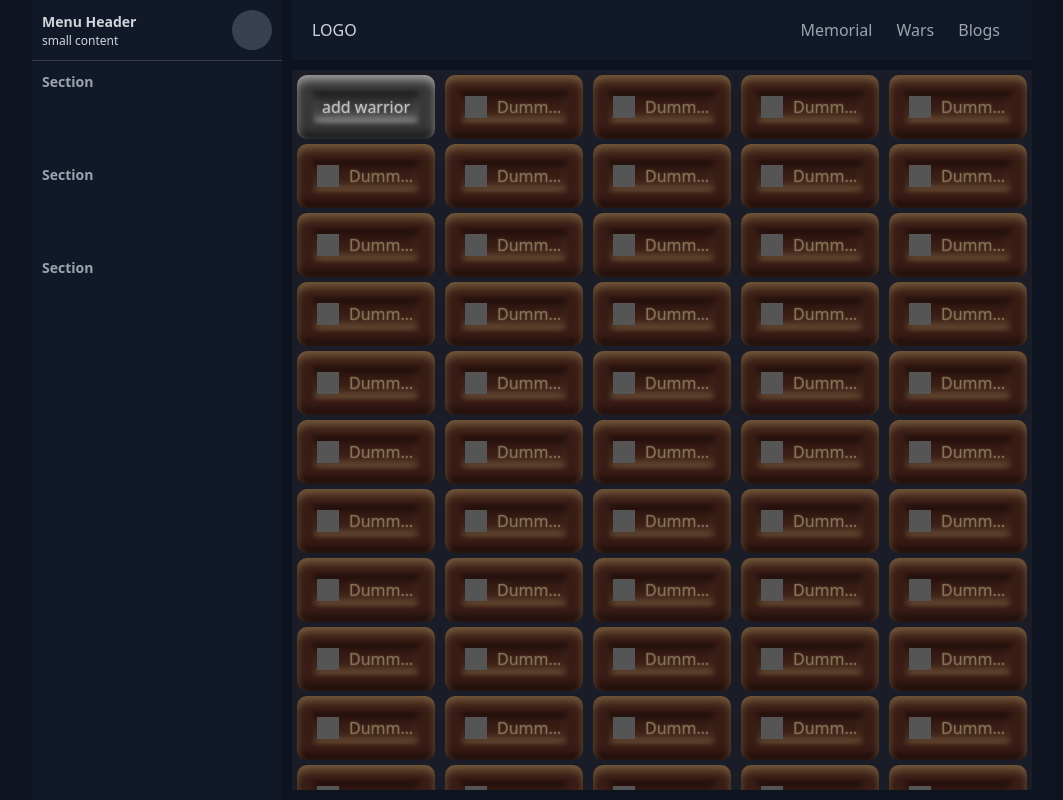
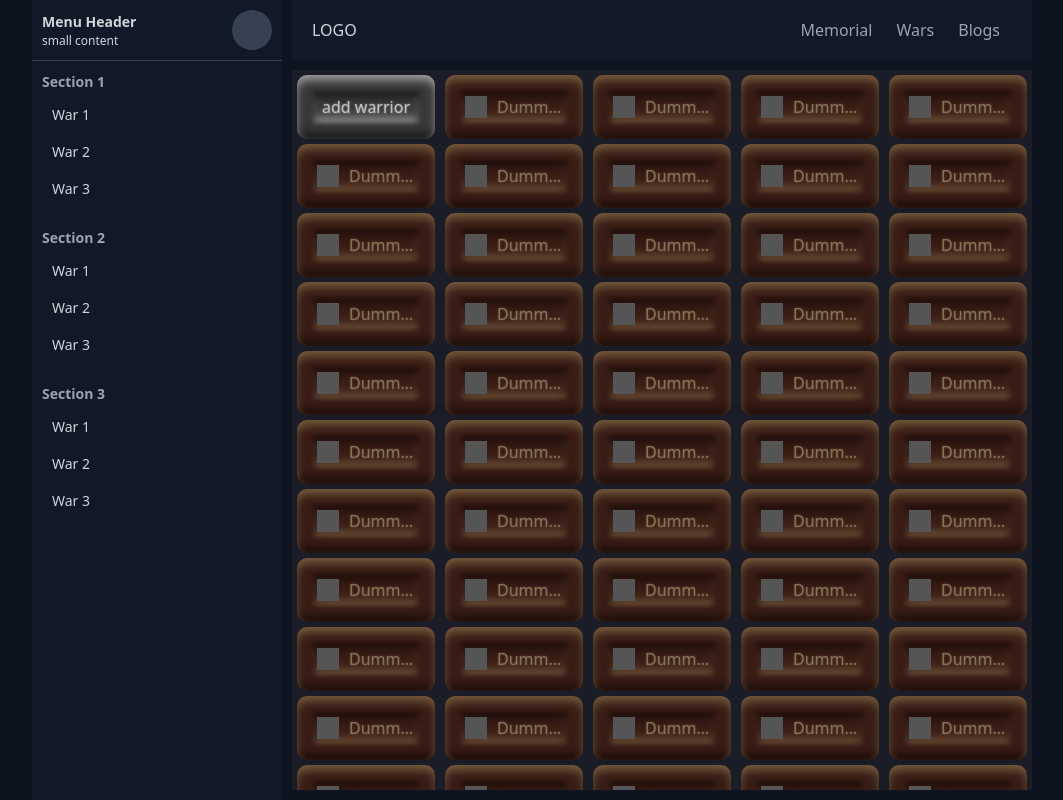
Before and after one commit to sudhanshushekhar-cw/warmemorial, a React (Create React App) app: page / in a window 1280 px wide. Shown: the whole page, without its empty margins (108-1171 px from the left). Built offline with nearby package versions, Linux system fonts and the light colour scheme; no server answers.

Commit message:
fix menu backdrop and dummy menu list

```diff
--- a/src/components/Menu.js
+++ b/src/components/Menu.js
@@ -11,19 +11,28 @@ export const Menu = ({ active, setActive }) => {
     const [apiData, setApiData] = useState([]);
     const dummyData = [
         {
-            heading: 'section',
-            items: ['item1', 'item2', 'item3'],
-            war_id: -1,
+            heading: 'section 1',
+            items: [
+                { war_id: -1, war_name: 'war 1' },
+                { war_id: -2, war_name: 'war 2' },
+                { war_id: -3, war_name: 'war 3' },
+            ],
         },
         {
-            heading: 'section',
-            items: ['item1', 'item2', 'item3'],
-            war_id: -2,
+            heading: 'section 2',
+            items: [
+                { war_id: -1, war_name: 'war 1' },
+                { war_id: -2, war_name: 'war 2' },
+                { war_id: -3, war_name: 'war 3' },
+            ],
         },
         {
-            heading: 'section',
-            items: ['item1', 'item2', 'item3'],
-            war_id: -3,
+            heading: 'section 3',
+            items: [
+                { war_id: -1, war_name: 'war 1' },
+                { war_id: -2, war_name: 'war 2' },
+                { war_id: -3, war_name: 'war 3' },
+            ],
         },
     ];
     useEffect(() => {
@@ -33,8 +42,8 @@ export const Menu = ({ active, setActive }) => {
                 response.data.forEach(element => {
                     processData.push({
                         heading: element.name,
-                        items: element.wars.map(({war_name, war_id}) =>{
-                            return {war_name, war_id};
+                        items: element.wars.map(({ war_name, war_id }) => {
+                            return { war_name, war_id };
                         })
                     })
                 });
@@ -44,6 +53,7 @@ export const Menu = ({ active, setActive }) => {
                 setApiData(dummyData);
             })
     }, []);
+
     return (
         <menu className={active ? 'active' : ''}>
             <header>
--- a/src/components/MenuSection.js
+++ b/src/components/MenuSection.js
@@ -2,6 +2,7 @@ import React from 'react'
 import { Link } from 'react-router-dom';
 
 function MenuSection({ heading, items, setActive }) {
+    console.log(items);
     return (
         <section>
             <h4 className="title">{heading}</h4>
--- a/src/css/index.css
+++ b/src/css/index.css
@@ -199,7 +199,22 @@ main header .events a:hover {
 }
 
 
+.backdrop{
+    display: none;
+    position: fixed;
+    top: 0;
+    left: 0;
+    width: 100vw;
+    height: 100vh;
+    background-color: rgba(0, 0, 0, 0.7);
+    backdrop-filter: blur(2px);
+    z-index: 10;
+}
+
 @media screen and (max-width: 600px) {
+    .backdrop.active{
+        display: block;
+    }
     .grid-container {
         grid-template-columns: 1fr;
     }
--- a/src/css/utils.css
+++ b/src/css/utils.css
@@ -33,17 +33,3 @@
     cursor: pointer;
     display: none;
 }
-.backdrop{
-    display: none;
-    position: fixed;
-    top: 0;
-    left: 0;
-    width: 100vw;
-    height: 100vh;
-    background-color: rgba(0, 0, 0, 0.7);
-    backdrop-filter: blur(2px);
-    z-index: 10;
-}
-.backdrop.active{
-    display: block;
-}
```
